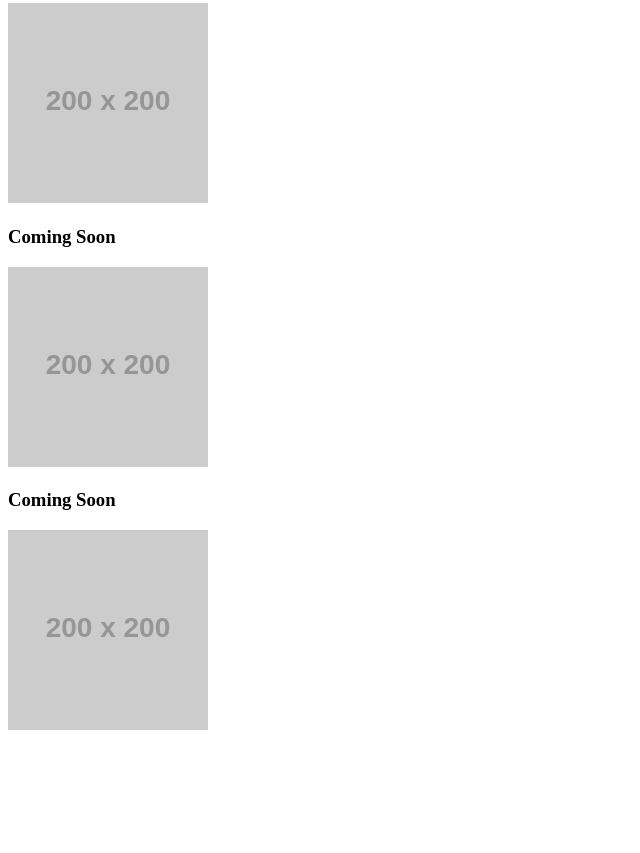
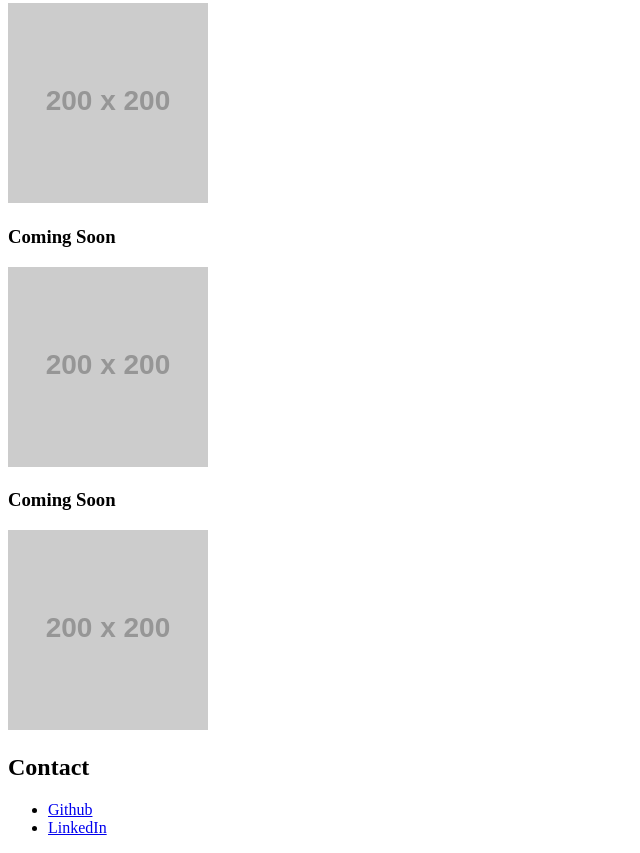
Before and after one commit to sarahbryant411/portfolio-html-css, a plain HTML site: page index.html in a window 1280 px wide. Shown: the part 525-1378 px from the top of the page, without its empty margins (0-640 px from the left). Before the commit the page ends 1267 px from the top, so only its background shows below. Drawn offline with Linux system fonts and the light colour scheme; placeholder pictures from the web are drawn by us.

Commit message:
added a header for contact info

```diff
--- a/index.html
+++ b/index.html
@@ -60,6 +60,15 @@
 
         </section>
         <section id="contact">
+            <h2>Contact</h2>
+            <ul>
+                <li>
+                    <a href="#">Github</a>
+                </li>
+                <li>
+                    <a href="#">LinkedIn</a>
+                </li>
+            </ul>
 
         </section>
 
```
